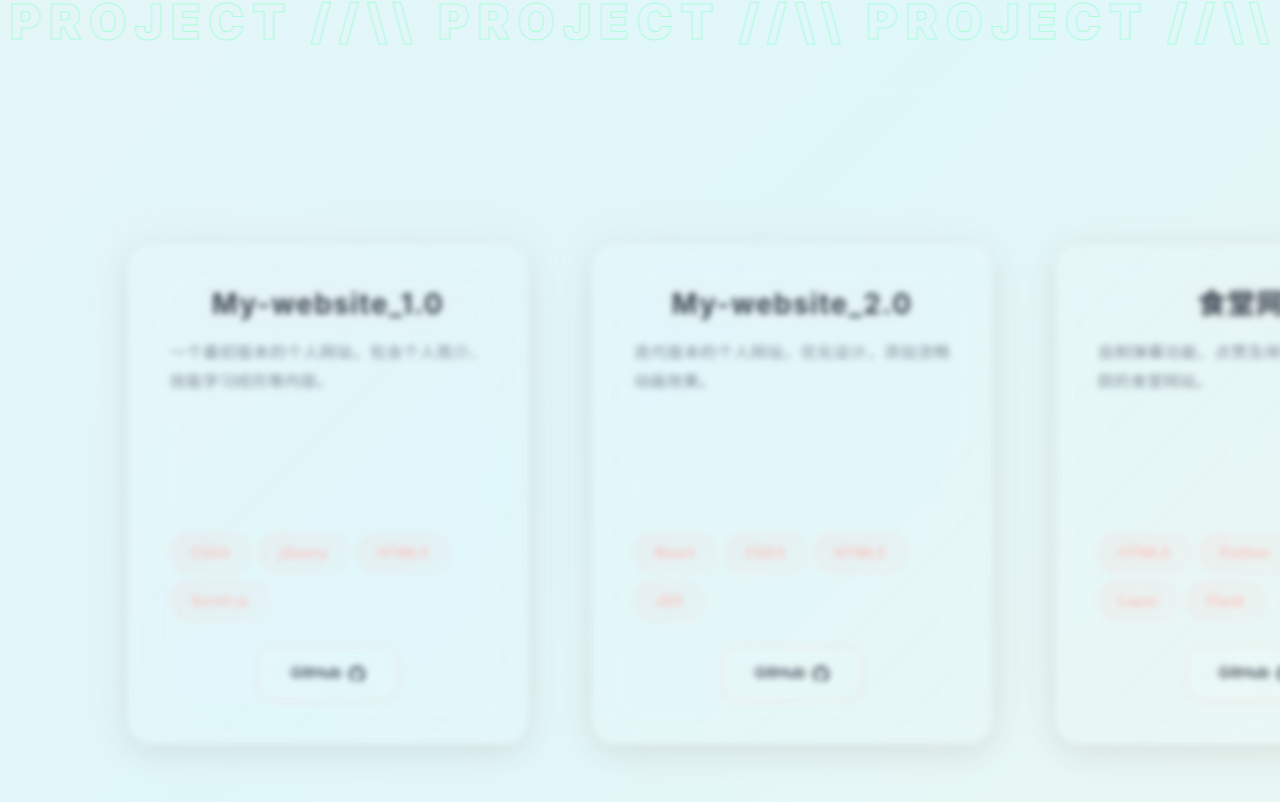
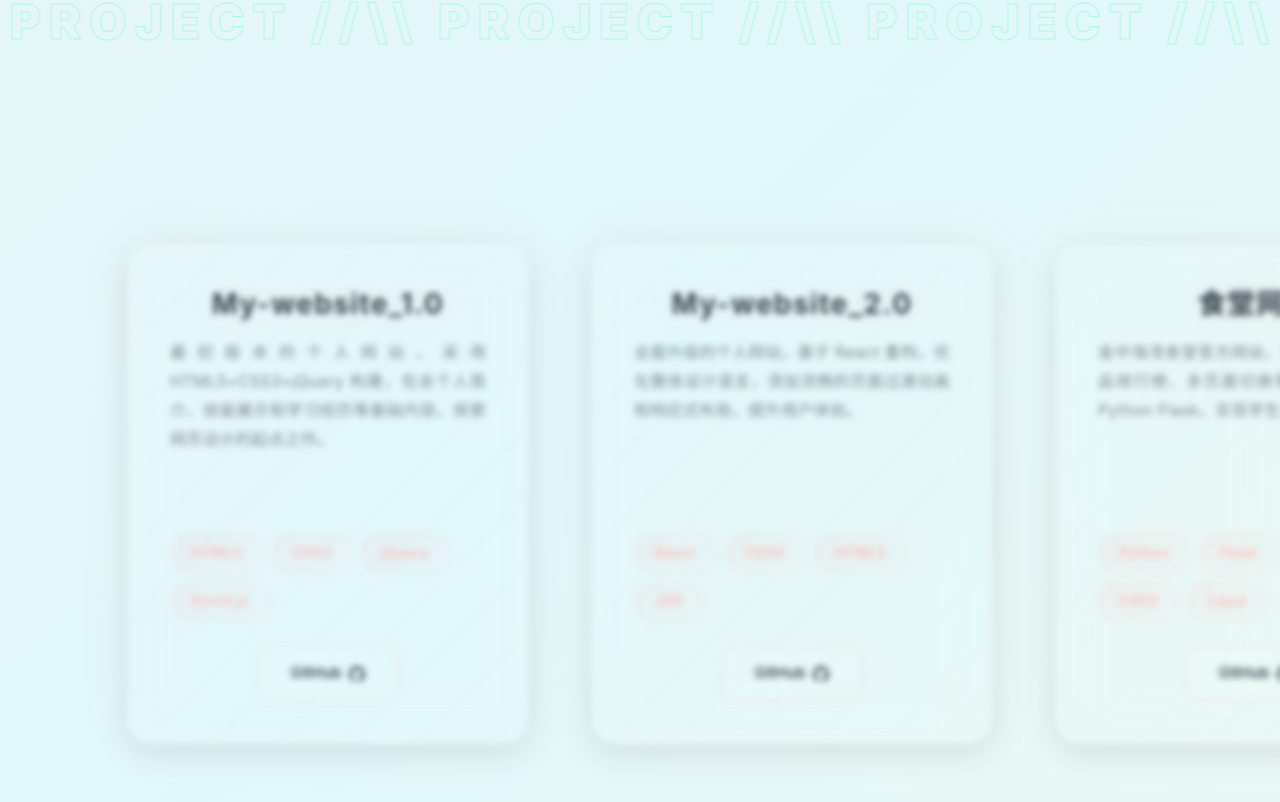
Before and after one commit to ContinueYN/website_3.0, a Vue app: page / in a window 1280 px wide. Shown: the part 2817-3619 px from the top of the page. Built offline with nearby package versions, Linux system fonts and the light colour scheme.

Commit message:
Project界面最终优化

```diff
--- a/src/components/Projects.vue
+++ b/src/components/Projects.vue
@@ -68,37 +68,37 @@ const projects = ref([
   {
     id: 1,
     title: 'My-website_1.0',
-    description: '一个最初版本的个人网站，包含个人简介、技能学习经历等内容。',
-    githubUrl: 'https://github.com/ContinueYN',
-    technologies: ['CSS3', 'jQuery', 'HTML5', 'Scroll.js']
+    description: '最初版本的个人网站，采用 HTML5+CSS3+jQuery 构建，包含个人简介、技能展示和学习经历等基础内容，探索网页设计的起点之作。',
+    githubUrl: 'https://github.com/ContinueYN/website_1.0',
+    technologies: ['HTML5', 'CSS3', 'jQuery', 'Scroll.js']
   },
   {
     id: 2,
     title: 'My-website_2.0',
-    description: '迭代版本的个人网站，优化设计，添加流畅动画效果。',
-    githubUrl: 'https://github.com/ContinueYN',
+    description: '全面升级的个人网站，基于 React 重构，优化整体设计语言，添加流畅的页面过渡动画和响应式布局，提升用户体验。',
+    githubUrl: 'https://github.com/ContinueYN/website_2.0',
     technologies: ['React', 'CSS3', 'HTML5', 'JSX']
   },
   {
     id: 3,
     title: '食堂网站',
-    description: '自制弹幕功能、点赞及排行榜功能和进度跟踪的食堂网站。',
-    githubUrl: 'https://github.com/ContinueYN',
-    technologies: ['HTML5', 'Python', 'CSS3', 'Layui', 'Flask']
+    description: '金中海湾食堂官方网站，支持弹幕互动、菜品排行榜、多页面切换等功能。后端采用 Python Flask，实现学生交流和菜品展示。',
+    githubUrl: 'https://github.com/ContinueYN/Canteen',
+    technologies: ['Python', 'Flask', 'HTML5', 'CSS3', 'Layui']
   },
   {
     id: 4,
     title: '3D 古诗词',
-    description: '基于 Three.js 和 Tween.js 构建的古诗词展览，拥有 3D 建模。',
-    githubUrl: 'https://github.com/ContinueYN',
-    technologies: ['React', 'Three.js', 'Tween.js', 'CSS3']
+    description: '诗之古河 - 将传统文化与现代科技融合的创新项目。基于 Three.js 实现书法作品的 3D 动态展示，支持唐风卷轴、绢本册页等多种装帧形式。',
+    githubUrl: 'https://github.com/ContinueYN/Poem',
+    technologies: ['Three.js', 'Tween.js', 'HTML5', 'CSS3']
   },
   {
     id: 5,
     title: '表单注册',
-    description: '全新 UI 设计，搭载多功能 (加水印，听歌，AI 问答，后台管理)。',
-    githubUrl: 'https://github.com/ContinueYN',
-    technologies: ['Vue3', 'TypeScript', 'Node.js', 'FastAPI']
+    description: 'ChatRegistry AI - 全栈用户管理系统，集成 AI 聊天服务。包含用户注册、信息管理功能，搭载智谱 AI GLM-4，支持多种聊天模式和思维链推理。',
+    githubUrl: 'https://github.com/ContinueYN/ChatRegistry-AI',
+    technologies: ['Vue3', 'TypeScript', 'FastAPI', 'Express']
   }
 ])
 
```
